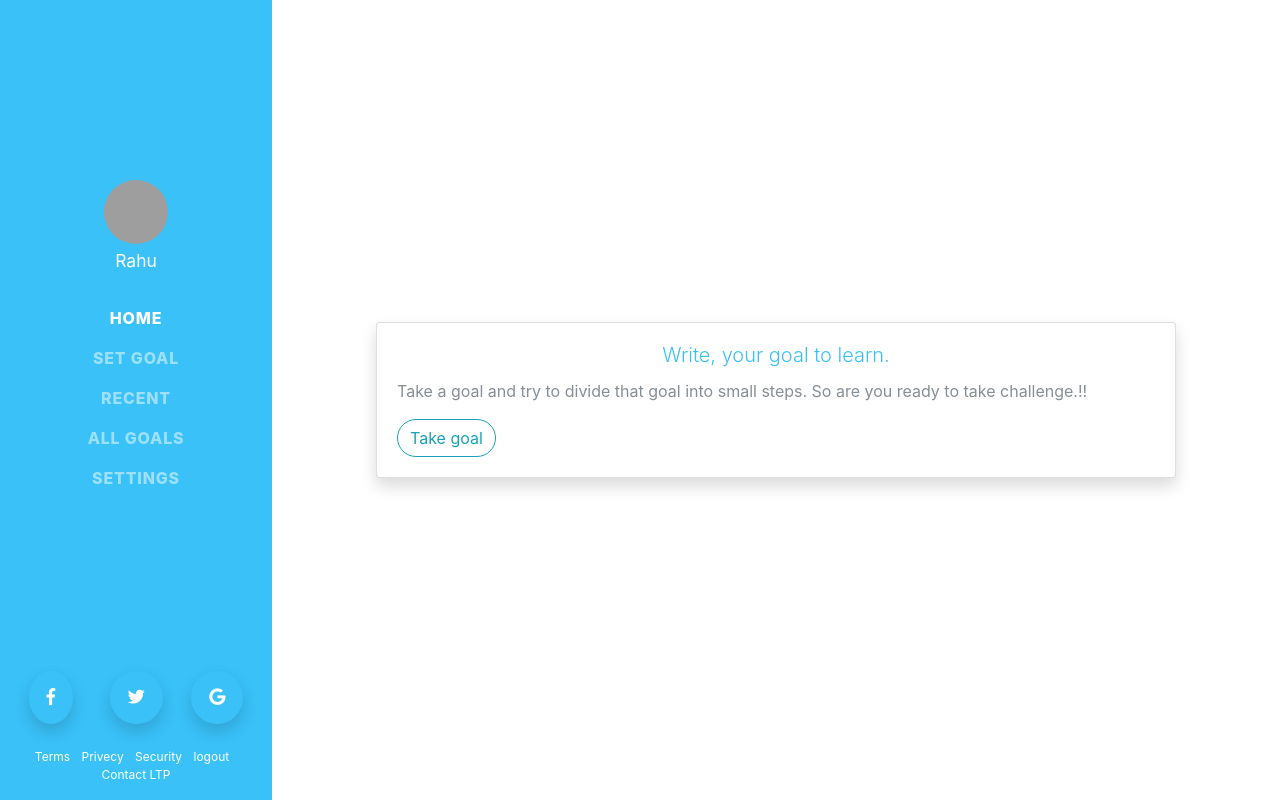
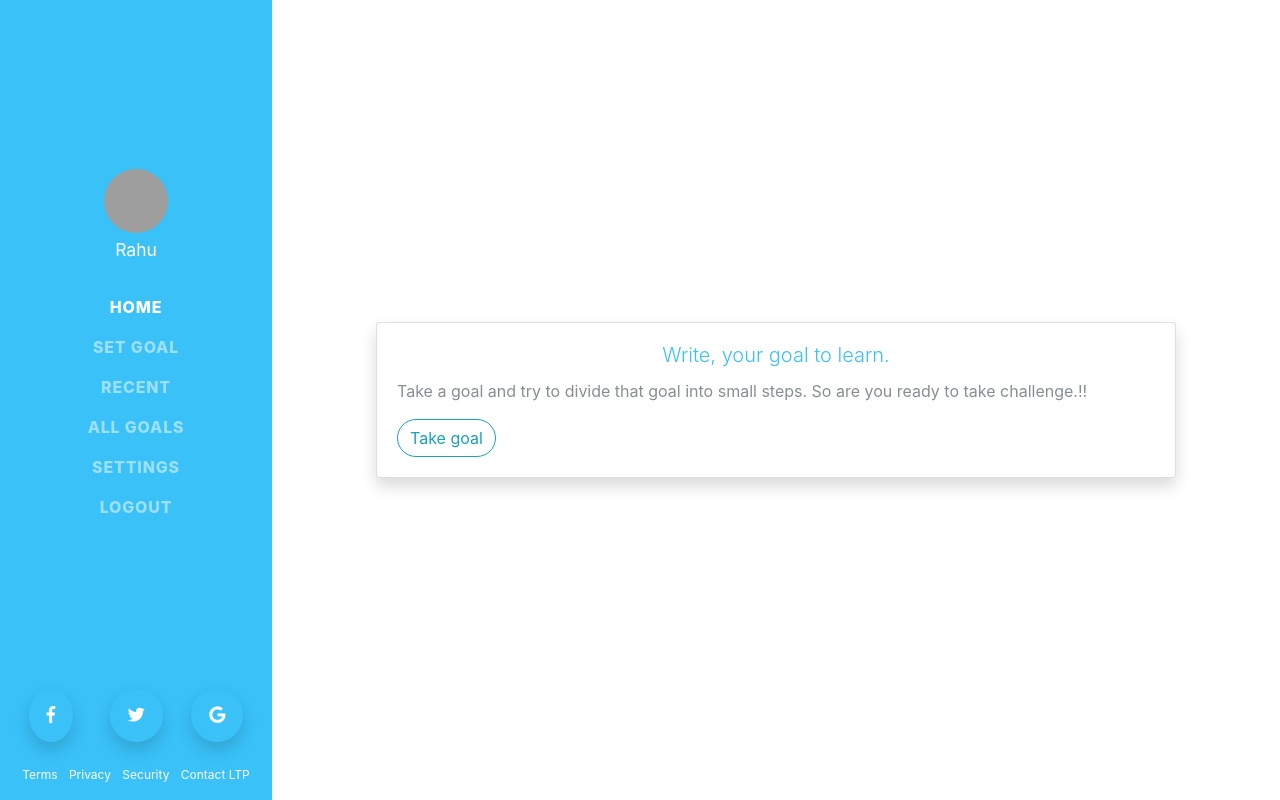
Before and after one commit to Rahu-ju/LPT, a Django app: page / in a window 1280 px wide. Run offline with Django 3.2, Linux system fonts and the light colour scheme; a user stored in the database is signed in; data comes from the database, SQL or seed files in the repository; both versions use the stored data as it was after the commit; data that the repository does not hold is empty; some libraries are stand-ins or nearby versions; some web fonts are replaced; grey boxes are pictures that could not be loaded.

Commit message:
Cahnge some typo.

```diff
--- a/learning_path_tracker/templates/learning_path_tracker/base.html
+++ b/learning_path_tracker/templates/learning_path_tracker/base.html
@@ -67,7 +67,7 @@
           </li>
           {% if user.is_authenticated %}
             <li class="nav-item">
-              <a class="nav-link d-block d-sm-none" href="{% url 'logout' %}">Logout</a>
+              <a class="nav-link" href="{% url 'logout' %}">Logout</a>
             </li>
           {% endif %}
         </ul>
@@ -80,11 +80,8 @@
       </ul>
       <ul class="list-inline text-center contact-section my-2  d-none d-sm-block">
         <li class="list-inline-item">Terms</li>
-        <li class="list-inline-item">Privecy</li>
+        <li class="list-inline-item">Privacy</li>
         <li class="list-inline-item">Security</li>
-        {% if user.is_authenticated %}
-        <a class="list-inline-item"  href="{% url 'logout' %}"> logout</a>
-        {% endif %}
         <li class="list-inline-item">Contact LTP</li>
       </ul>
     </nav>
```
Also changed, not shown: db.sqlite3.
